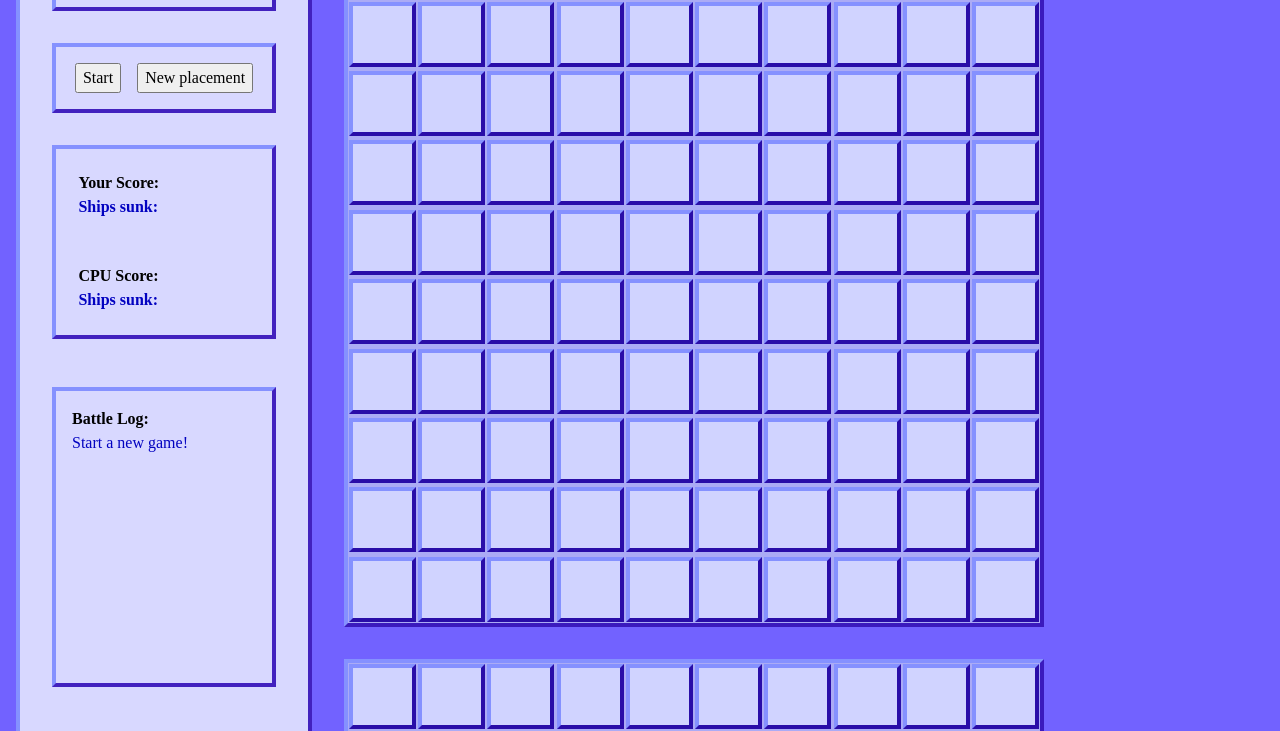
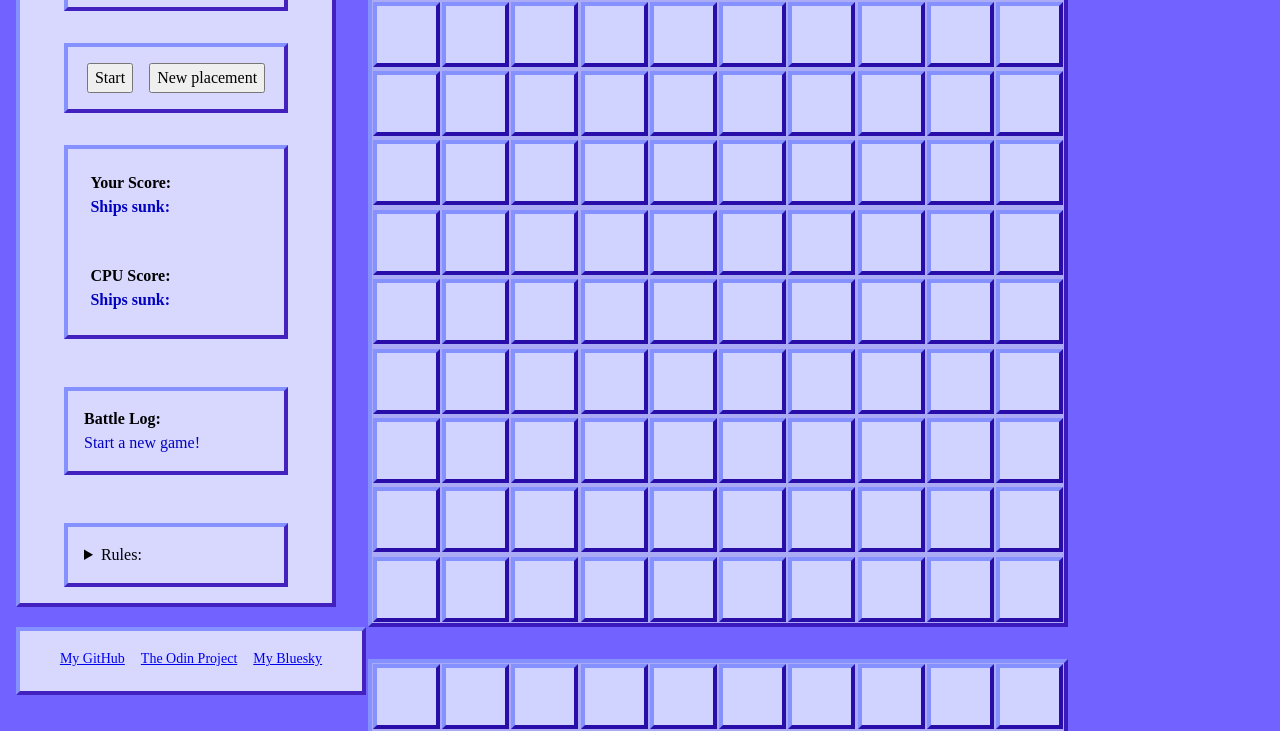
Before and after one commit to SapphicBear/BattleShip, a website built with webpack: page src/index.html in a window 1280 px wide. Shown: the part 89-820 px from the top of the page. Built offline with nearby package versions, Linux system fonts and the light colour scheme.

Commit message:
Fix: layout bug fix

```diff
--- a/src/styles.css
+++ b/src/styles.css
@@ -56,8 +56,8 @@
 }
 main {
     display: grid;
-    grid-auto-flow: column;
-    grid-template-columns: 0.5fr 2fr;
+    grid-template-columns: 40ch 2fr;
+    grid-template-rows: 85vh;
     gap: 2rem;
     padding: 1rem;
 }
@@ -69,10 +69,10 @@
     padding: 1rem;
 }
 .info-area {
-
-    .title {
-        width: 28ch;
-    }
+    overflow-y: scroll;
+    scrollbar-width: thin;
+    scrollbar-color: rgb(216, 216, 255) rgb(133, 145, 255);
+    grid-column: 1;
     gap: 2rem;
     text-align: center;
     display: flex;
@@ -80,6 +80,10 @@
     justify-content: flex-start;
     align-items: center;
     padding-top: 1rem;
+
+    .title {
+        width: 28ch;
+    }
 
     .button-area {
         width: 28ch;
@@ -123,8 +127,10 @@
         min-width: 28ch;
         summary {
             text-align: left;
+            max-width: 28ch;
         }
         > ul {
+        max-width: 26ch;
         display: flex;
         flex-direction: column;
         text-align: left;
@@ -134,6 +140,7 @@
 }
 
 .game-area {
+    grid-column: 2;
     display: flex;
     flex-wrap: wrap;
     justify-items: center;
@@ -198,15 +205,17 @@
     }
 }
 footer {
-    position: relative;
-    bottom: 4rem;
-    place-self: center;
-
-    width: 500px;
-    padding: 1rem;
+    margin-left: 1rem;
+    margin-bottom: 1rem;
+    place-self: left;
+    left: 1rem;
+    width: 350px;
     & > ul {
+        font-size: 14px;
         display: flex;
-        gap: 2rem;
-        justify-content: space-around;
-    }
+        flex-direction: row;
+        align-items: center;
+        justify-content: center;
+        gap: 1rem;
+        }
 }
```
